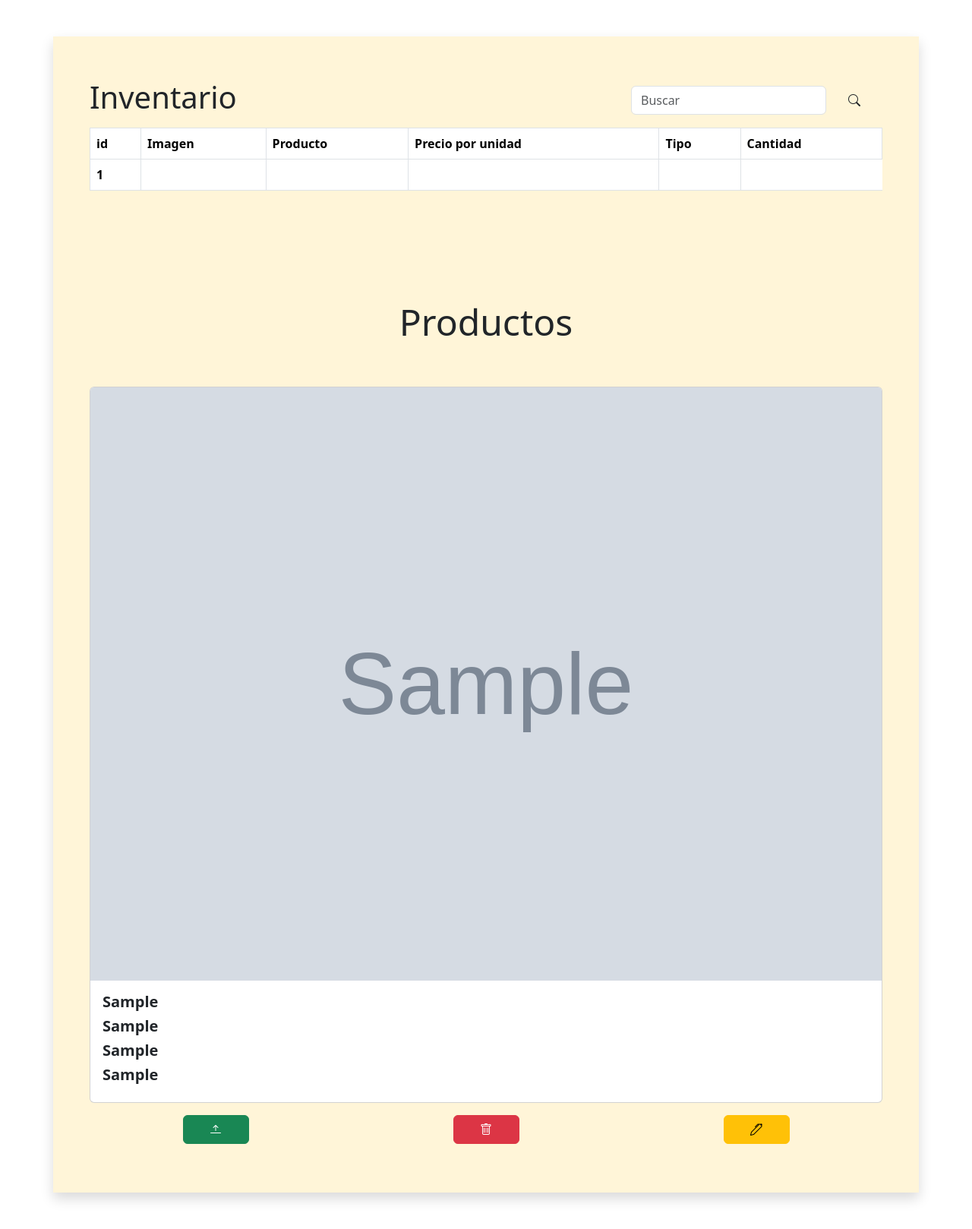
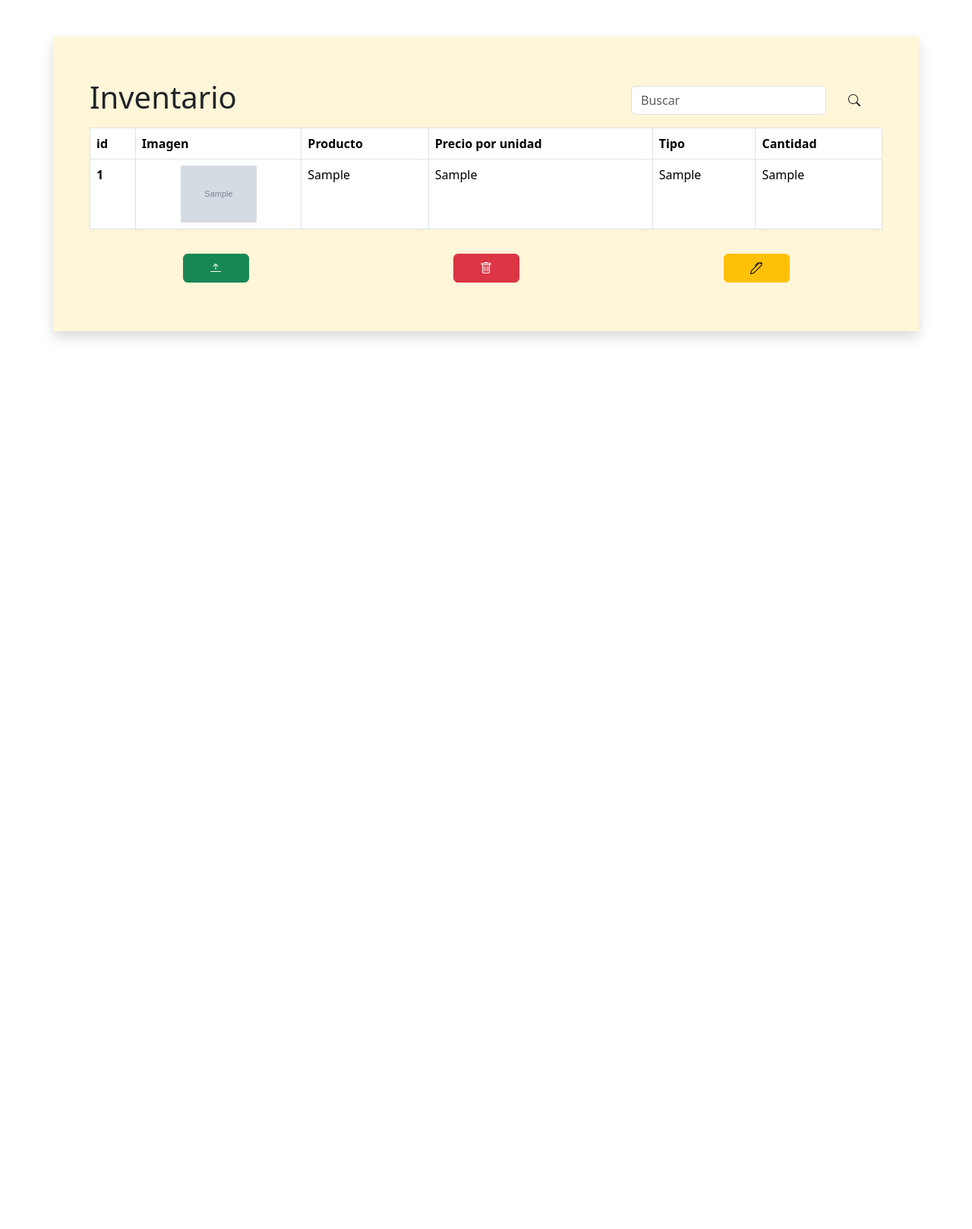
Before and after one commit to cmsrwood/mikiweys.github.io, a PHP site: page /view/admin/inventario.php in a window 1280 px wide. Shown: the whole page at 76% size. After the commit the page ends 448 px from the top, so only its background shows below. Run offline with PHP 8.4, Linux system fonts and the light colour scheme; tables that the repository leaves empty or names only in its code hold one stand-in row (values such as "Sample post"); grey boxes marked "Sample" are stand-in pictures; lists and menus that the app fills with data are empty; some libraries are stand-ins or nearby versions; some web fonts are replaced.

Commit message:
gooooooooooood

```diff
--- a/view/admin/inventario.php
+++ b/view/admin/inventario.php
@@ -56,35 +56,19 @@
       </tr>
     </thead>
     <tbody>
+    <?php foreach($resultado as $row){ ?>
       <tr>
-        <th>1</th>
-        <td></td>
-        <td></td>
-        <td></td>
-        <td></td>
+        <th><?php echo $row['id_inv']; ?></th>
+        <td class="text-center"><img src="../../IMG/inventario/<?php echo $row['imagen']; ?>" width="100" alt="..."></td>
+        <td><?php echo $row['producto']; ?></td>
+        <td><?php echo $row['preuni']; ?></td>
+        <td><?php echo $row['cat']; ?></td>
+        <td><?php echo $row['cat']; ?></td>
       </tr>
-      <tr>
-
+  <?php }?>
     </tbody>
   </table>
 
-  <div class="col pt-5 mt-5 row">
-           <h1 class=" display-5 text-center mano p-5">Productos</h1>
-           <div class="card-columns">
-               <?php foreach($resultado as $row){ ?>
-         <div class="card">
-      <img src="../../IMG/inventario/<?php echo $row['imagen']; ?>" class="card-img-top" alt="...">
-       <div class="card-body">
-      <h5 class="card-title"><strong><?php echo $row['producto']; ?></strong></h5>
-      <h5 class="card-title"><strong><?php echo $row['preuni']; ?></strong></h5>
-      <h5 class="card-title"><strong><?php echo $row['cat']; ?></strong></h5>
-      <h5 class="card-title"><strong><?php echo $row['cantidad']; ?></strong></h5>
-    </div>
-
-  </div>
-  <?php }?>
-       </div>
-    </div>
 
 
 <div class="row justify-content-center">
```
Also changed, not shown: IMG/inventario/JAVASCRIPT.png (deleted), IMG/inventario/Saturn_during_Equinox.jpg (added), IMG/inventario/barco.png (added), IMG/inventario/descarga (1).jpg (added), IMG/inventario/prueba.PNG (deleted).
